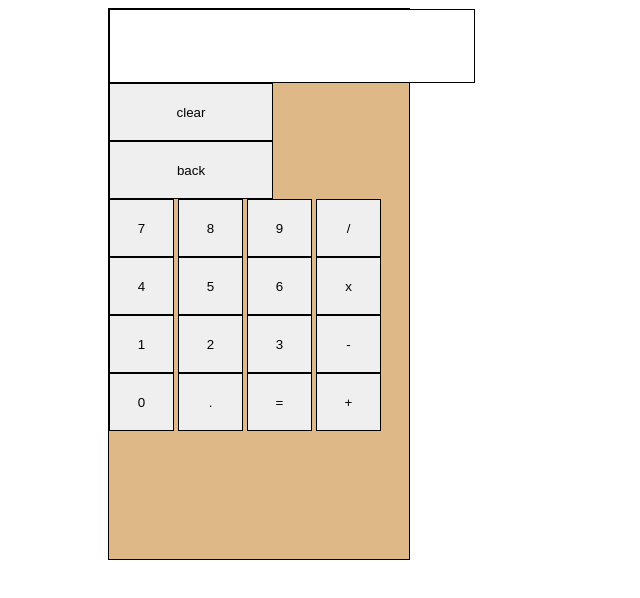
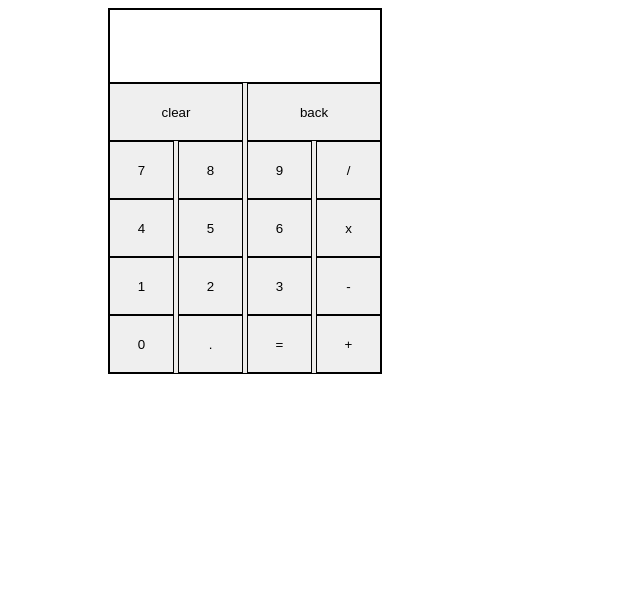
Before and after one commit to dheerajstvpm/Web-Designing, a plain HTML site: page Day3/index.html in a window 1280 px wide. Shown: the whole page, without its empty margins (0-640 px from the left). Drawn offline with Linux system fonts and the light colour scheme.

Commit message:
Update style.css

```diff
--- a/Day3/style.css
+++ b/Day3/style.css
@@ -1,24 +1,24 @@
-.calc{
-    width: 300px;
-    height: 550px;
-    background: burlywood;
+.calc {
+    width: 272px;
+    height: 364px;
+    background: #ecebe9;
     margin-left: 100px;
     border: solid 1px;
-}
+  }
 
-#screen {
-    width: 360px;
+  #screen {
+    width: 266px;
     height: 70px;
     pointer-events: none;
     border: solid 1px;
-}
+  }
 .btn {
     width: 65px;
     height: 58px;
     border: solid 1px;
 }
 .top-row {
-    width: 164px;
+    width: 134px;
     height: 58px;
     border: solid 1px;
-}
+  }
```
